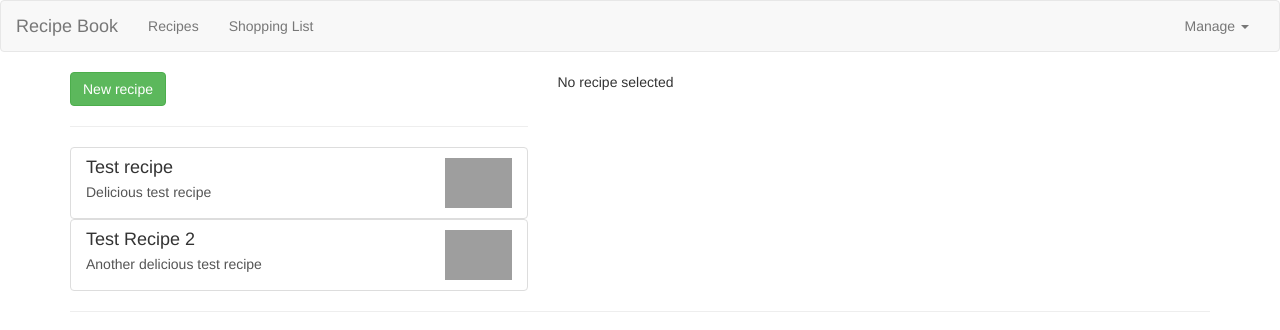
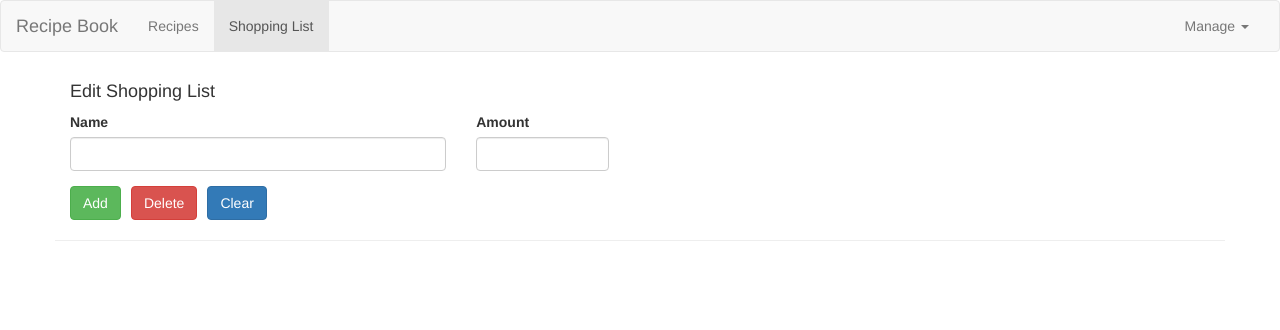
Before and after one commit to klassanov/recipe-book-app, an Angular app: page /shopping-list in a window 1280 px wide. Shown: the top 330 px of the page. Built offline with nearby package versions, Linux system fonts and the light colour scheme; grey boxes are pictures that could not be loaded.

Commit message:
Routing added - beginning

```diff
--- /dev/null
+++ b/src/app/app-routing.module.ts
@@ -0,0 +1,23 @@
+import { NgModule } from "@angular/core";
+import { RouterModule, Routes } from "@angular/router";
+import { RecipeComponent } from "./recipe/recipe.component";
+import { ShoppingListComponent } from "./shopping-list/shopping-list.component";
+
+const appRoutes: Routes = [
+    {path:'', redirectTo:'/recipes', pathMatch:'full'},
+    {path:'recipes', component: RecipeComponent},
+    {path: 'shopping-list', component: ShoppingListComponent},
+];
+
+
+
+@NgModule({
+    imports: [
+        RouterModule.forRoot(appRoutes) //We configure the router module
+    ],
+    exports: [
+        RouterModule //We export the configured router module
+    ]
+})
+export class AppRoutingModule {
+}
--- a/src/app/app.component.html
+++ b/src/app/app.component.html
@@ -4,11 +4,12 @@
 <div class="container">
     <div class="row">
         <div class="col-md-12">
-            <app-recipe *ngIf="loadedFeature=='recipes'">
-            </app-recipe>
-            <hr>
-            <app-shopping-list *ngIf="loadedFeature == 'shopping-list'">
-            </app-shopping-list>
+            <!-- <app-recipe *ngIf="loadedFeature=='recipes'">
+            </app-recipe> -->
+            <!-- <hr> -->
+            <!-- <app-shopping-list *ngIf="loadedFeature == 'shopping-list'">
+            </app-shopping-list> -->
+            <router-outlet></router-outlet>
         </div>
     </div>
 </div>
--- a/src/app/app.module.ts
+++ b/src/app/app.module.ts
@@ -12,6 +12,7 @@ import { ShoppingEditComponent } from './shopping-list/shopping-edit/shopping-ed
 import { FormsModule } from '@angular/forms';
 import { DropDownDirective } from './shared/dropdown.directive';
 import { ShoppingListService } from './shopping-list/shopping-list.service';
+import { AppRoutingModule } from './app-routing.module';
 
 @NgModule({
   declarations: [
@@ -27,7 +28,8 @@ import { ShoppingListService } from './shopping-list/shopping-list.service';
   ],
   imports: [
     BrowserModule,
-    FormsModule
+    FormsModule,
+    AppRoutingModule
   ],
   providers: [ShoppingListService],
   bootstrap: [AppComponent]
--- a/src/app/header/header,component.ts
+++ b/src/app/header/header,component.ts
@@ -1,4 +1,4 @@
-import { Component, EventEmitter, Output } from "@angular/core";
+import { Component } from "@angular/core";
 
 @Component({
     selector:'app-header',
@@ -7,10 +7,4 @@ import { Component, EventEmitter, Output } from "@angular/core";
 
 })
 export class HeaderComponent{
-
-    @Output() menuItemClickedEvent = new EventEmitter<string>();
-
-    public menuItemClicked(linkName: string): void{
-        this.menuItemClickedEvent.emit(linkName);
-    }
 }
--- a/src/app/header/header.component.html
+++ b/src/app/header/header.component.html
@@ -5,19 +5,16 @@
         </div>
         <div class="collapse navbar-collapse">
             <ul class="nav navbar-nav">
-                <li (click)="menuItemClicked('recipes')"><a href="#">Recipes</a></li>
-                <li (click)="menuItemClicked('shopping-list')"><a href="#">Shopping List</a></li>
+                <li role="presentation"
+                    routerLinkActive="active"
+                    [routerLinkActiveOptions]="{exact:true}">
+                    <a routerLink="/recipes">Recipes</a>
+                </li>
+                <li role="presentation"
+                    routerLinkActive="active">
+                    <a routerLink="/shopping-list">Shopping List</a>
+                </li>
             </ul>
-            <!-- <ul class="nav navbar-nav navbar-right">
-                <li class="dropdown">
-                    <a href="#" class="dropdown-toggle" role="button">Manage <span class="caret"></span></a>
-                    <ul class="dropdown-menu">
-                        <li><a href="#">Save Data</a></li>
-                        <li><a href="#">Fetch Data</a></li>
-                    </ul>
-                </li>
-            </ul> -->
-
             <ul class="nav navbar-nav navbar-right">
                 <li appDropdown class="dropdown">
                     <a href="#" class="dropdown-toggle" data-toggle="dropdown" role="button" aria-haspopup="true"
```
